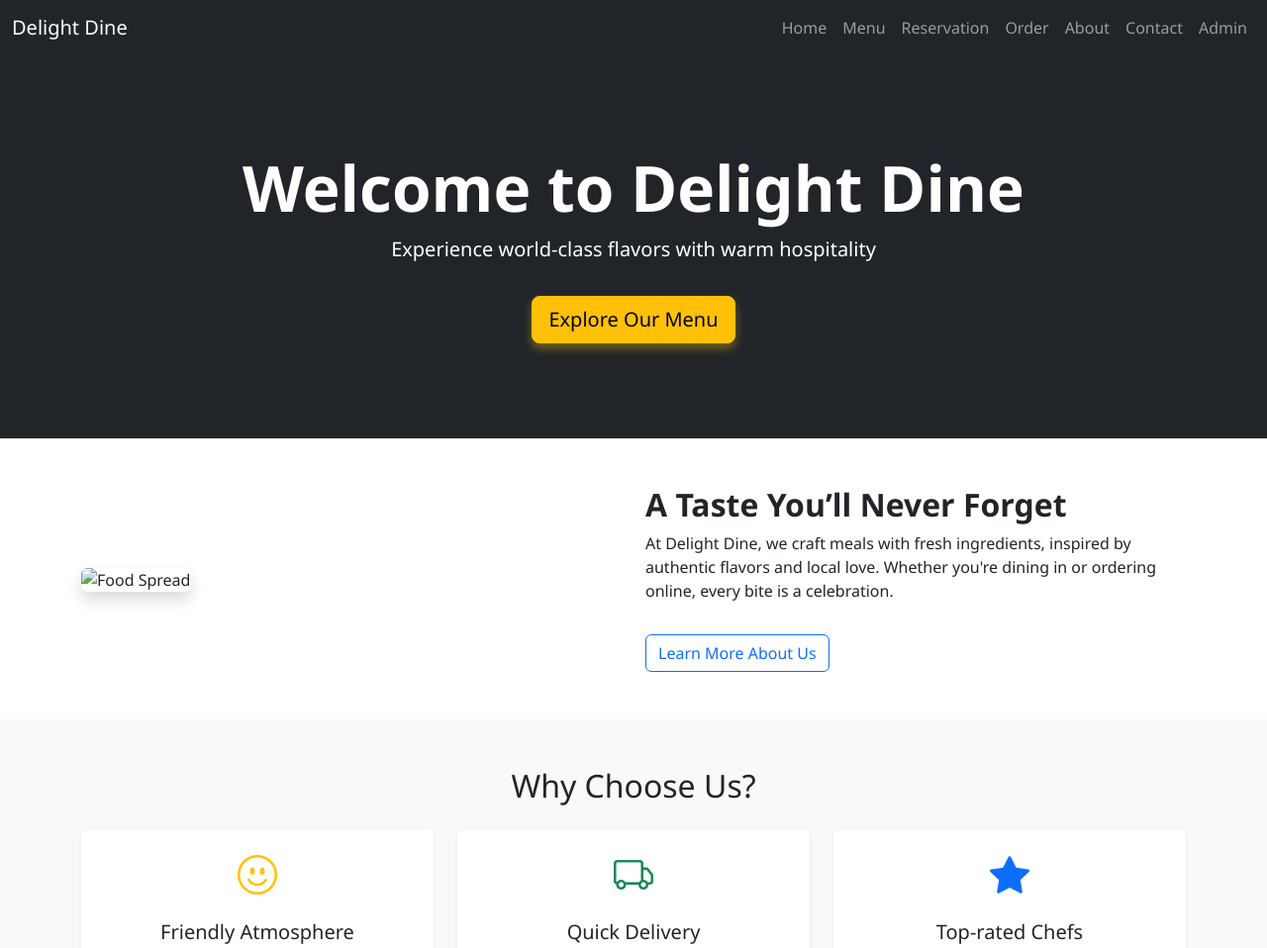
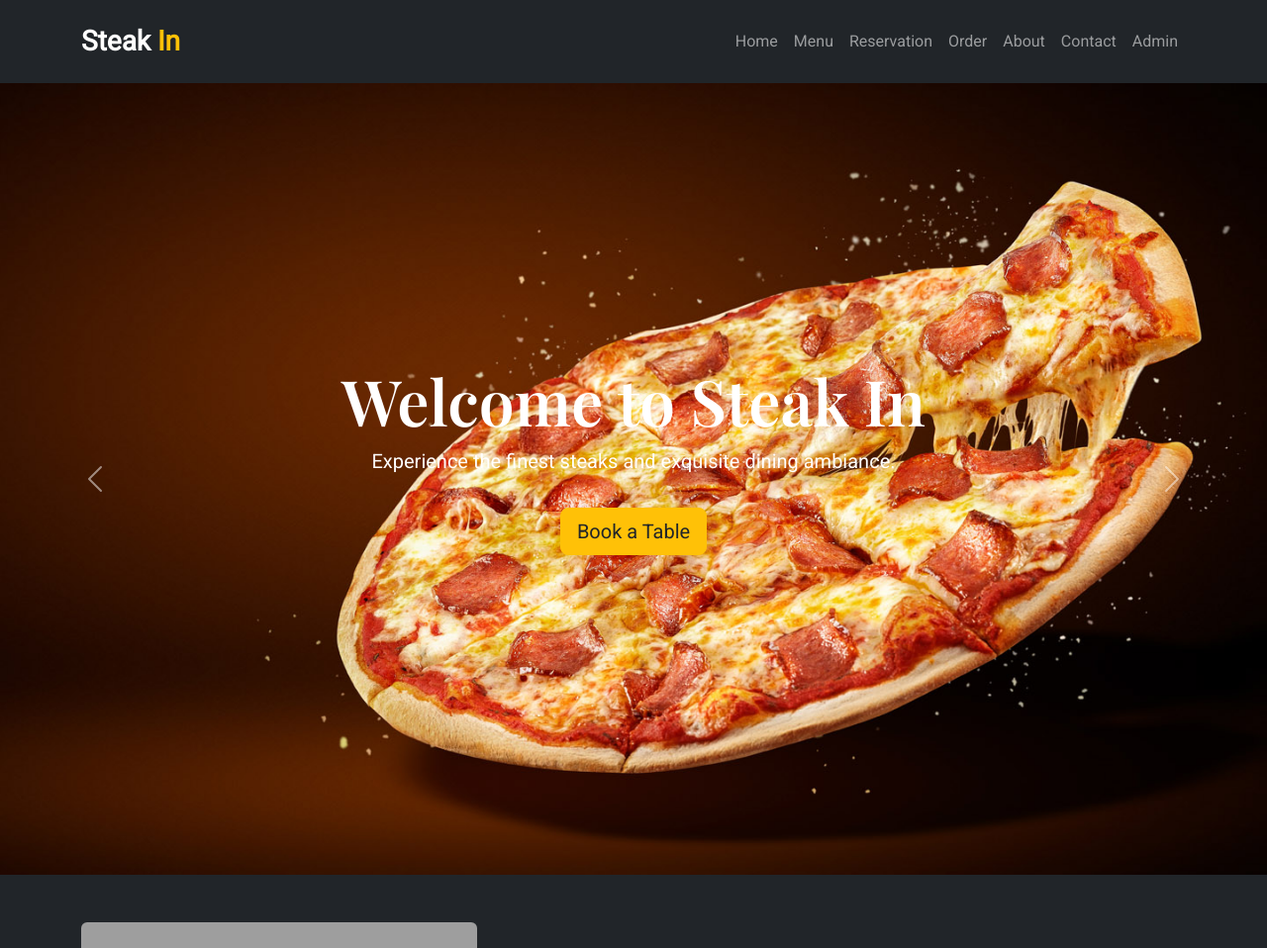
Before and after one commit to rohankatira/restaurant, a PHP site: page / in a window 1280 px wide. Shown: the top 958 px of the page at 99% size. Run offline with PHP 8.4, Linux system fonts and the light colour scheme; some libraries are stand-ins or nearby versions; grey boxes are pictures that could not be loaded.

Commit message:
few things left

```diff
--- a/assets/css/style.css
+++ b/assets/css/style.css
@@ -1,69 +1,3 @@
-body {
-    font-family: 'Segoe UI', sans-serif;
-    scroll-behavior: smooth;
-}
-
-.hero-section {
-    background-size: cover;
-    background-position: center;
-    min-height: 500px;
-    color: #fff;
-    position: relative;
-    display: flex;
-    align-items: center;
-    text-shadow: 0 2px 8px rgba(0, 0, 0, 0.7);
-}
-
-.card {
-    transition: transform 0.3s ease, box-shadow 0.3s ease;
-}
-
-.card:hover {
-    transform: translateY(-8px);
-    box-shadow: 0 10px 20px rgba(0, 0, 0, 0.15);
-}
-
-.btn-warning {
-    box-shadow: 0 5px 10px rgba(255, 193, 7, 0.4);
-}
-
-.btn-warning:hover {
-    background-color: #ffb300;
-    color: #000;
-}
-
-.section-title {
-    font-weight: 700;
-    font-size: 2rem;
-    position: relative;
-    display: inline-block;
-    padding-bottom: 5px;
-    margin-bottom: 1rem;
-}
-
-.section-title::after {
-    content: '';
-    width: 50px;
-    height: 4px;
-    position: absolute;
-    bottom: 0;
-    left: 0;
-}
-
-.cta-section {
-    background: linear-gradient(135deg, #ffc107, #ffecb3);
-}
-
-@media (max-width: 768px) {
-    .hero-section h1 {
-        font-size: 2.2rem;
-    }
-
-    .section-title {
-        font-size: 1.5rem;
-    }
-}
-
 .hero-banner {
     background-size: cover;
     background-position: center;
@@ -111,3 +45,10 @@ input.form-control:focus {
 .btn-primary:hover {
     background-color: #0056b3;
 }
+
+.hover-zoom {
+  transition: transform 0.3s ease;
+}
+.hover-zoom:hover {
+  transform: scale(1.05);
+}
--- a/index.php
+++ b/index.php
@@ -1,52 +1,84 @@
-<?php include 'partials/header.php'; ?> <!-- Hero Section -->
-<section class="bg-dark text-white text-center py-5" style="background: url('https://via.placeholder.com/1200x500?text=Restaurant+Ambience') center/cover no-repeat;">
-  <div class="container py-5">
-    <h1 class="display-3 fw-bold">Welcome to Delight Dine</h1>
-    <p class="lead">Experience world-class flavors with warm hospitality</p> <a href="menu.php" class="btn btn-warning btn-lg mt-3">Explore Our Menu</a>
-  </div>
-</section> <!-- About Section -->
-<section class="container py-5">
-  <div class="row align-items-center">
-    <div class="col-md-6"> <img src="https://via.placeholder.com/500x300?text=Food+Spread" class="img-fluid rounded shadow" alt="Food Spread"> </div>
-    <div class="col-md-6">
-      <h2 class="fw-bold">A Taste You’ll Never Forget</h2>
-      <p>At Delight Dine, we craft meals with fresh ingredients, inspired by authentic flavors and local love. Whether you're dining in or ordering online, every bite is a celebration.</p> <a href="about.php" class="btn btn-outline-primary mt-3">Learn More About Us</a>
+<?php include 'partials/header.php'; ?>
+
+<!-- Hero Section with Carousel -->
+<section id="hero" class="carousel slide" data-bs-ride="carousel">
+  <div class="carousel-inner">
+    <div class="carousel-item active" style="background: url('./IMAGES/body-image-d112011-All-about-Bin-Sougat-Centre.jpg') no-repeat center center/cover; height: 100vh;">
+      <div class="carousel-caption d-flex flex-column justify-content-center align-items-center h-100">
+        <h1 class="display-3 fw-bold text-white">Welcome to Steak In</h1>
+        <p class="lead text-white">Experience the finest steaks and exquisite dining ambiance.</p>
+        <a href="reservation.php" class="btn btn-lg btn-warning text-dark mt-3">Book a Table</a>
+      </div>
     </div>
   </div>
-</section> <!-- Features Section -->
-<section class="bg-light py-5">
+  <button class="carousel-control-prev" type="button" data-bs-target="#hero" data-bs-slide="prev">
+    <span class="carousel-control-prev-icon"></span>
+  </button>
+  <button class="carousel-control-next" type="button" data-bs-target="#hero" data-bs-slide="next">
+    <span class="carousel-control-next-icon"></span>
+  </button>
+</section>
+
+<!-- About Section -->
+<section class="py-5 bg-dark text-white">
+  <div class="container">
+    <div class="row align-items-center">
+      <div class="col-md-6">
+        <img src="images/restaurant-interior.jpg" class="img-fluid rounded" alt="Restaurant Interior">
+      </div>
+      <div class="col-md-6">
+        <h2 class="mb-4">Our Story</h2>
+        <p>At Steak In, we pride ourselves on delivering an unparalleled dining experience. Our chefs craft each dish with passion, ensuring every bite is a delight.</p>
+        <a href="about.php" class="btn btn-outline-light mt-3">Learn More</a>
+      </div>
+    </div>
+  </div>
+</section>
+
+<!-- Menu Highlights -->
+<section class="py-5">
   <div class="container text-center">
-    <h2 class="mb-4">Why Choose Us?</h2>
+    <h2 class="mb-5">Signature Dishes</h2>
     <div class="row g-4">
       <div class="col-md-4">
-        <div class="card border-0 shadow-sm h-100">
-          <div class="card-body"> <i class="bi bi-emoji-smile fs-1 text-warning"></i>
-            <h5 class="card-title mt-3">Friendly Atmosphere</h5>
-            <p class="card-text">A cozy, welcoming space perfect for family dinners and friendly meetups.</p>
+        <div class="card h-100 border-0 shadow">
+          <img src="images/dish1.jpg" class="card-img-top" alt="Dish 1">
+          <div class="card-body">
+            <h5 class="card-title">Butter Chicken</h5>
+            <p class="card-text"> Tender chicken cooked in a rich, creamy tomato-based gravy with butter and aromatic spices.</p>
           </div>
         </div>
       </div>
       <div class="col-md-4">
-        <div class="card border-0 shadow-sm h-100">
-          <div class="card-body"> <i class="bi bi-truck fs-1 text-success"></i>
-            <h5 class="card-title mt-3">Quick Delivery</h5>
-            <p class="card-text">Fast, hygienic delivery service straight to your doorstep.</p>
+        <div class="card h-100 border-0 shadow">
+          <img src="images/dish2.jpg" class="card-img-top" alt="Dish 2">
+          <div class="card-body">
+            <h5 class="card-title">Paneer Butter Masala</h5>
+            <p class="card-text">Cubes of paneer simmered in a velvety butter-tomato curry with Indian spices.</p>
           </div>
         </div>
       </div>
       <div class="col-md-4">
-        <div class="card border-0 shadow-sm h-100">
-          <div class="card-body"> <i class="bi bi-star-fill fs-1 text-primary"></i>
-            <h5 class="card-title mt-3">Top-rated Chefs</h5>
-            <p class="card-text">Enjoy gourmet food made by industry-leading culinary experts.</p>
+        <div class="card h-100 border-0 shadow">
+          <img src="images/dish3.jpg" class="card-img-top" alt="Dish 3">
+          <div class="card-body">
+            <h5 class="card-title">Hyderabadi Biryani</h5>
+            <p class="card-text">Fresh Atlantic salmon seared and served with lemon butter sauce.</p>
           </div>
         </div>
       </div>
     </div>
+    <a href="menu.php" class="btn btn-warning text-dark mt-4">View Full Menu</a>
   </div>
-</section> <!-- Call to Action Section -->
-<section class="text-center py-5 bg-warning text-dark">
+</section>
+
+<!-- Reservation Call to Action -->
+<section class="py-5 bg-warning text-dark text-center">
   <div class="container">
-    <h2 class="mb-3 fw-bold">Ready to Book Your Table?</h2> <a href="reservation.php" class="btn btn-dark btn-lg">Make a Reservation</a>
+    <h2 class="mb-3">Ready to Dine with Us?</h2>
+    <p class="mb-4">Reserve your table now and enjoy an unforgettable culinary journey.</p>
+    <a href="reservation.php" class="btn btn-dark btn-lg">Make a Reservation</a>
   </div>
-</section> <?php include 'partials/footer.php'; ?>
+</section>
+
+<?php include 'partials/footer.php'; ?>
--- a/partials/footer.php
+++ b/partials/footer.php
@@ -1,8 +1,22 @@
-<!-- partials/footer.php -->
-  <footer class="bg-dark text-white text-center p-3 mt-5">
-    &copy; <?php echo date("Y"); ?> Delight Dine. All rights reserved.
-  </footer>
+    <!-- Your page content goes here -->
+    <!-- partials/footer.php -->
+    <footer class="bg-dark text-white py-5 mt-2 ">
+      <link rel="stylesheet" href="https://cdn.jsdelivr.net/npm/bootstrap-icons@1.11.3/font/bootstrap-icons.min.css">
+      <div class="container text-center">
+        <h4 class="fw-bold mb-2">Steak <span class="text-warning">In</span> Restaurant</h4>
+        <p>123 Flavor Street, Mumbai, India</p>
+        <p>Email: info@deliziarestaurant.com | Phone: +91 98765 43210</p>
+        <div class="mt-3">
+          <a href="#" class="text-white me-3"><i class="bi bi-facebook"></i></a>
+          <a href="#" class="text-white me-3"><i class="bi bi-instagram"></i></a>
+          <a href="#" class="text-white"><i class="bi bi-twitter"></i></a>
+        </div>
+        <p class="mt-2 mb-0">&copy; <?php echo date('Y'); ?> Steak In. All rights reserved.</p>
+      </div>
+    </footer>
 
-  <script src="https://cdn.jsdelivr.net/npm/bootstrap@5.3.0/dist/js/bootstrap.bundle.min.js"></script>
-</body>
+    <!-- Bootstrap JS -->
+    <script src="https://cdn.jsdelivr.net/npm/bootstrap@5.3.0/dist/js/bootstrap.bundle.min.js"></script>
+
+  </body>
 </html>
--- a/partials/header.php
+++ b/partials/header.php
@@ -1,18 +1,33 @@
-<!-- partials/header.php -->
+<?php
+// header.php
+?>
 <!DOCTYPE html>
 <html lang="en">
 <head>
   <meta charset="UTF-8">
-  <title>Delight Dine - Restaurant</title>
-  <meta name="viewport" content="width=device-width, initial-scale=1">
+  <meta name="viewport" content="width=device-width, initial-scale=1.0">
+  <title>Steak In Restaurant</title>
+  <!-- Bootstrap CSS -->
   <link href="https://cdn.jsdelivr.net/npm/bootstrap@5.3.0/dist/css/bootstrap.min.css" rel="stylesheet">
-  <link rel="stylesheet" href="assets/css/style.css">
-  <link rel="stylesheet" href="https://cdn.jsdelivr.net/npm/bootstrap-icons@1.10.5/font/bootstrap-icons.css">
+  <!-- Google Fonts -->
+  <link href="https://fonts.googleapis.com/css2?family=Playfair+Display:wght@600&family=Roboto&display=swap" rel="stylesheet">
+  <!-- Custom CSS -->
+  <link rel="stylesheet" href="css/style.css">
+  <style>
+    body {
+      font-family: 'Roboto', sans-serif;
+    }
+    h1, h2, h3, h4, h5, h6 {
+      font-family: 'Playfair Display', serif;
+    }
+  </style>
 </head>
 <body>
-  <nav class="navbar navbar-expand-lg navbar-dark bg-dark">
-    <div class="container-fluid">
-      <a class="navbar-brand" href="index.php">Delight Dine</a>
+
+<!-- Navigation -->
+<nav class="navbar navbar-expand-lg navbar-dark bg-dark py-3 sticky-top">
+  <div class="container">
+    <a class="navbar-brand fs-3 fw-bold" href="index.php">Steak <span class="text-warning">In</span></a>
     <button class="navbar-toggler" type="button" data-bs-toggle="collapse" data-bs-target="#navbarNav">
       <span class="navbar-toggler-icon"></span>
     </button>
```
Also changed, not shown: Contact.php (added, +46 -0 lines), about.php (added, +43 -0 lines), admin.php (added, +107 -0 lines), menu.php (+60 -126 lines), order.php (+104 -0 lines), process_contact.php (added, +16 -0 lines), IMAGES/body-image-d112011-All-about-Bin-Sougat-Centre.jpg (added), IMAGES/panner.webp (added). Lines whose indentation alone changed are shown as unchanged.
